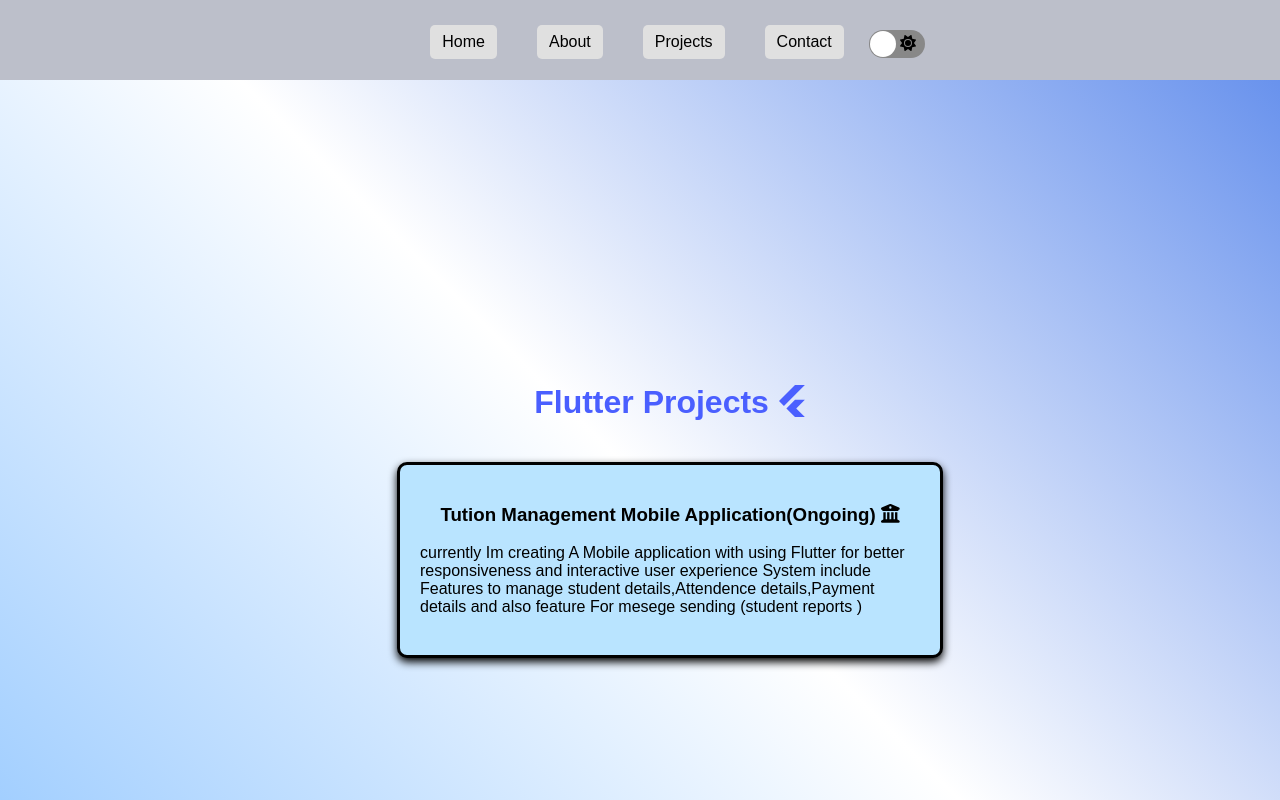
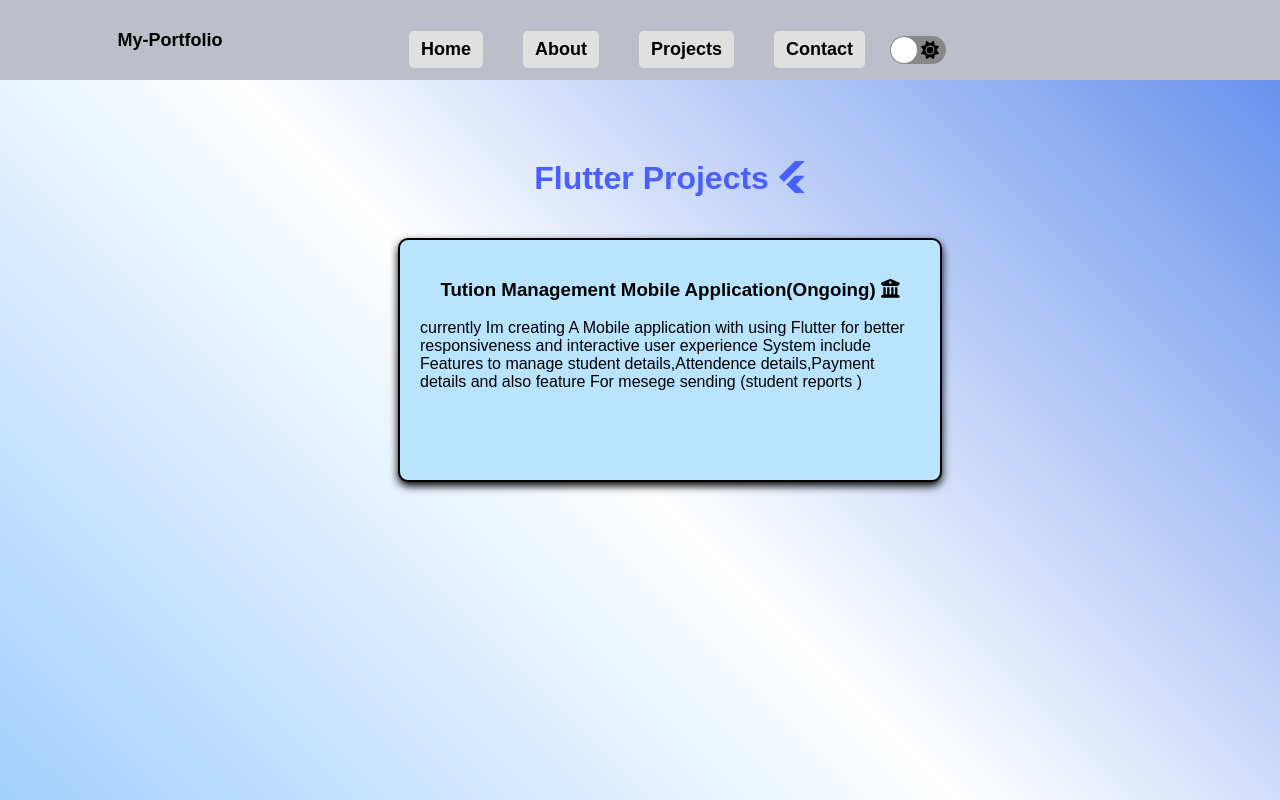
Before and after one commit to Miranviraj/My_portfolio1.0, a React (Create React App) app: page /Flutter in a window 1280 px wide. Shown: the top 800 px of the page. Built offline with nearby package versions, Linux system fonts and the light colour scheme.

Commit message:
last modifications

```diff
--- a/src/About.js
+++ b/src/About.js
@@ -184,6 +184,21 @@ transition: color 0.3s ease;
 font-size: 50px;
  font-family: Bahnschrift SemiBold;
 
+ @media (max-width: 768px) {
+
+
+
+      font-size: 30px;
+    }
+
+
+  @media (max-width: 480px) {
+  font-size: 20px;
+
+
+    }
+
+
 `;
 
 
--- a/src/App.css
+++ b/src/App.css
@@ -247,6 +247,7 @@ nav button{
   animation: pulse 1s infinite alternate;
 }
 
+
 @keyframes swing {
   20% {
     transform: rotate(15deg);
--- a/src/App.js
+++ b/src/App.js
@@ -106,13 +106,26 @@ const Nav = styled.nav`
     flex-direction: column;
     position: absolute;
     top: 55px;
-    right: 0;
+   right: 70px;
+    width: 20%;
+     display: ${(props) => (props.isOpen ? 'flex' : 'none')};
+    background-color: ${(props) => props.theme.headerBackground};
+    transform: ${(props) => (props.isOpen ? 'translateX(0)' : 'translateX(100%)')};
+    transition: transform 0.3s ease-in-out;
+  }
+
+   @media (max-width: 480px) {
+   flex-direction: column;
+    position: absolute;
+    top: 55px;
+    right: 30px;
     width: 30%;
      display: ${(props) => (props.isOpen ? 'flex' : 'none')};
     background-color: ${(props) => props.theme.headerBackground};
     transform: ${(props) => (props.isOpen ? 'translateX(0)' : 'translateX(100%)')};
     transition: transform 0.3s ease-in-out;
   }
+
 `;
 
 const Hamburger = styled.div`
@@ -120,12 +133,21 @@ const Hamburger = styled.div`
   cursor: pointer;
   position: absolute;
   top: 10px;
-  right: 20px;
+
   font-size: 2rem;
 
   @media (max-width: 768px) {
     display: block;
+    right: 80px;
   }
+
+   @media (max-width: 480px) {
+   display: block;
+   right: 70px;
+
+  }
+
+
 `;
 
 function App() {
@@ -145,7 +167,14 @@ function App() {
   return (
     <ThemeProvider theme={theme}>
       <Router>
+
         <Header>
+  <div style={{  fontSize: '18px', fontWeight: 'bold', padding: '-200px' ,marginLeft:'-1000px'}}>
+    My-Portfolio
+  </div>
+
+  <div style={{  fontSize: '18px', fontWeight: 'bold', padding: '-200px' ,marginTop:'-15px'}}>
+
           <Hamburger onClick={toggleMenu}>
             {isOpen ? <FaTimes /> : <FaBars />}
           </Hamburger>
@@ -162,6 +191,7 @@ function App() {
               checkedIcon={<div style={{ padding: '5px' }}> <FontAwesomeIcon icon={faMoon} /></div>}
             />
           </Nav>
+          </div>
         </Header>
         <AppContainer>
 
@@ -179,7 +209,11 @@ function App() {
 
         </AppContainer>
       </Router>
-      <Footer />
+
+
+
+
+        <Footer/>
     </ThemeProvider>
   );
 }
--- a/src/Contact.js
+++ b/src/Contact.js
@@ -9,6 +9,7 @@ import {  faMailBulk} from '@fortawesome/free-solid-svg-icons';
 import { faLinkedin,  faWhatsapp, faFacebook } from '@fortawesome/free-brands-svg-icons';
 import './App.css';
 import { faContactBook } from '@fortawesome/free-solid-svg-icons/faContactBook';
+import { Heading } from 'lucide-react';
 
 
 const InfoContainer = styled.div`
@@ -33,7 +34,8 @@ const InfoBox1 = styled.div`
   box-shadow: 0 4px 8px rgba(227, 210, 210, 0.1);
   display: flex;
   flex-direction: column;
-  align-items: center; /* Center the content horizontally */
+  align-items: center;
+  margin-top:-150px;
 
   @media (max-width: 768px) {
     width: 300px;
@@ -75,18 +77,66 @@ const Button1 = styled.div`
 
 
   @media (max-width: 768px) {
+   margin-top: 4%;
     width: 300px;
     height: 15px;
-    padding: 15px;
+    padding: 12px;
+    gap:2px;
   }
 
   @media (max-width: 480px) {
+   margin-top: 4%;
     width: 200px;
     height: 10px;
     padding: 10px;
+     gap:2px;
   }
 `;
 
+
+const Headingc = styled.h1`
+color: ${(props) => props.theme.textColor};
+transition: color 0.3s ease;
+font-size: 40px;
+ font-family: Copperplate Gothic Light;
+
+  @media (max-width: 768px) {
+
+
+
+      font-size: 30px;
+    }
+
+
+  @media (max-width: 480px) {
+  font-size: 20px;
+
+
+    }
+
+`;
+
+const Heading2c = styled.h1`
+color: ${(props) => props.theme.textColor};
+transition: color 0.3s ease;
+font-size: 30px;
+ font-family:  serif;
+
+  @media (max-width: 768px) {
+
+
+
+      font-size: 20px;
+    }
+
+
+  @media (max-width: 480px) {
+  font-size: 10px;
+
+
+    }
+
+`;
 
 const StyledLink = styled.a`
   text-decoration: none; /* Remove underline */
@@ -120,8 +170,8 @@ const Contact = () => {
 
     <div className={`app-container ${loaded ? 'bounce' : ''}`}>
         <InfoBox1>
-          <h1><FontAwesomeIcon icon={faContactBook} /> Contact Me</h1>
-          <h3>Click To Contact me</h3>
+          <Headingc><FontAwesomeIcon icon={faContactBook} /> Contact Me</Headingc>
+          <Heading2c >Click To Contact me</Heading2c >
           <StyledLink href="https://www.linkedin.com/in/miran-virajith-devinda-8b5094294" target="_blank" rel="noopener noreferrer">
             <Button1>Linkedin <FontAwesomeIcon icon={faLinkedin} /></Button1>
           </StyledLink>
--- a/src/Flutter.js
+++ b/src/Flutter.js
@@ -14,7 +14,7 @@ const InfoContainer = styled.div`
   flex-wrap: wrap;
   justify-content: center;
   gap: 50px;
-  margin-top: 7%;
+  margin-top: -200px;
   margin-bottom: 8%;
 
   @media (max-width: 768px) {
@@ -31,37 +31,34 @@ const InfoContainer = styled.div`
 `;
 
 const InfoBox = styled.div`
-  background-color: ${(props) => props.theme.infoBoxBackground};
+   background-color: ${(props) => props.theme.infoBoxBackground};
   color: ${(props) => props.theme.color};
   padding: 20px;
   border: 3px;
   border-radius: 10px;
   width: 500px;
-  height: 150px;
+  height: 200px;
+  border: 2px solid ${(props) => props.theme.color};
  box-shadow: 0 4px 8px ${(props) => props.theme.scolor};
-   border: 3px solid ${(props) => props.theme.color};
-  border-radius: 10px;
-
-  @media (max-width: 768px) {
-    width: 400px;
-    height: 200px;
-    padding: 15px;
-
-  }
-
-  @media (max-width: 480px) {
-    width: 300px;
-    height: 200px;
-    padding: 10px;
-
-  }
 
 
    &:hover {
     transform: scale(1.1);
   }
 
+
+  @media (max-width: 768px) {
+    width: auto;
+    height: auto;
+  }
+
+  @media (max-width: 480px) {
+    width: auto;
+    height: auto;
+    padding: 15px;
+  }
 `;
+
 
 
 const StyledLink = styled.a`
@@ -88,22 +85,21 @@ const [loaded, setLoaded] = useState(false);
   };
 
   return (
+ <InfoContainer>
     <div className={`app-container ${loaded ? 'fade-in' : ''}`}>
     <div className="center-table">
       <div className="table-container">
+
         <table>
-          <tr>
-            <td>
-              <h1>
-               Flutter Projects <FontAwesomeIcon icon={faFlutter} />
-              </h1>
-            </td>
-          </tr>
+          <tr><td>
+          <h1>Flutter Projects <FontAwesomeIcon icon={faFlutter} /></h1>
+
+            </td></tr>
           <tr>
             <td>
             <StyledLink href="https://github.com/Miranviraj/Tution_management_system" target="_blank" rel="noopener noreferrer">
-            <InfoBox >
-                 <h3>
+            <InfoBox>
+            <h3>
                   Tution Management Mobile Application(Ongoing) <FontAwesomeIcon icon={faInstitution} />
                  </h3>
 
@@ -114,14 +110,15 @@ currently Im creating A Mobile application with using Flutter for better respons
 
 
                  </p>
-               </InfoBox>
-               </StyledLink>
+                 </InfoBox>
+              </StyledLink>
             </td>
           </tr>
         </table>
       </div>
     </div>
     </div>
+    </InfoContainer>
   );
 };
 
--- a/src/Footer.js
+++ b/src/Footer.js
@@ -27,8 +27,10 @@ const FooterContainer = styled.footer`
 
 const Footer = () => {
   return (
-   <FooterContainer>
-      <p>&copy; 2025  Miran virajith,S Portfolio. All rights reserved.</p>
+     <FooterContainer>
+          <div style={{  fontSize: '18px', fontWeight: 'bold', padding: '-200px' ,textAlign:'center'}}>
+          © 2025 Miran Virajith. All Rights Reserved.
+      </div>
       </FooterContainer>
   );
 };
--- a/src/Home.js
+++ b/src/Home.js
@@ -75,6 +75,20 @@ color: ${(props) => props.theme.textColor};
 transition: color 0.3s ease;
 font-size: 50px;
  font-family: Copperplate Gothic Light;
+
+  @media (max-width: 768px) {
+
+
+
+      font-size: 30px;
+    }
+
+
+  @media (max-width: 480px) {
+  font-size: 20px;
+
+
+    }
 
 `;
 
--- a/src/Html.js
+++ b/src/Html.js
@@ -9,6 +9,26 @@ import { faPaw } from '@fortawesome/free-solid-svg-icons';
 import { useState } from 'react';
 import { useEffect } from 'react';
 
+const InfoContainer = styled.div`
+  display: flex;
+  flex-wrap: wrap;
+  justify-content: center;
+  gap: 50px;
+  margin-top: -200px;
+  margin-bottom: 8%;
+
+  @media (max-width: 768px) {
+    gap: 30px;
+    margin-top: 5%;
+    margin-bottom: 6%;
+  }
+
+  @media (max-width: 480px) {
+    gap: 20px;
+    margin-top: 3%;
+    margin-bottom: 4%;
+  }
+`;
 
 
 const InfoBox = styled.div`
@@ -66,7 +86,7 @@ const Html = () => {
     navigate(path);
   };
 
-  return (
+  return (<InfoContainer>
     <div className={`app-container ${loaded ? 'fade-in' : ''}`}>
     <div className="center-table">
       <div className="table-container">
@@ -95,6 +115,7 @@ const Html = () => {
       </div>
     </div>
     </div>
+    </InfoContainer>
   );
 };
 
--- a/src/Php.js
+++ b/src/Php.js
@@ -12,7 +12,7 @@ const InfoContainer = styled.div`
   flex-wrap: wrap;
   justify-content: center;
   gap: 50px;
-  margin-top: 7%;
+  margin-top: -150px;
   margin-bottom: 8%;
   display: flex;
   flex-direction: column;
--- a/src/RReact.js
+++ b/src/RReact.js
@@ -2,10 +2,13 @@ import React from 'react';
 import styled from 'styled-components';
 import { FontAwesomeIcon } from '@fortawesome/react-fontawesome';
 import {  faReact } from '@fortawesome/free-brands-svg-icons';
-import { BrowserRouter as useNavigate } from 'react-router-dom';
+
 import { faMedal, faTshirt } from '@fortawesome/free-solid-svg-icons';
 import { useEffect } from 'react';
 import { useState } from 'react';
+
+import { useNavigate } from 'react-router-dom';
+
 
 const AboutContainer = styled.div`
   display: flex;
@@ -93,7 +96,7 @@ const RReact = () => {
   return (
     <div className={`app-container ${loaded ? 'fade-in' : ''}`}>
     <AboutContainer>
-         <h2 >React Projects <FontAwesomeIcon icon={faReact} /></h2>
+         <h1 >React Projects <FontAwesomeIcon icon={faReact} /></h1>
     <InfoContainer>
     <StyledLink href="https://www.figma.com/design/ukjvjGtSQwOlBzApE2nEyD/Untitled?node-id=0-1&t=3qhys5u6h6NRwEnK-0" target="_blank" rel="noopener noreferrer">
       <InfoBox>
```
Also changed, not shown: src/Header.js (+6 -1 lines).
